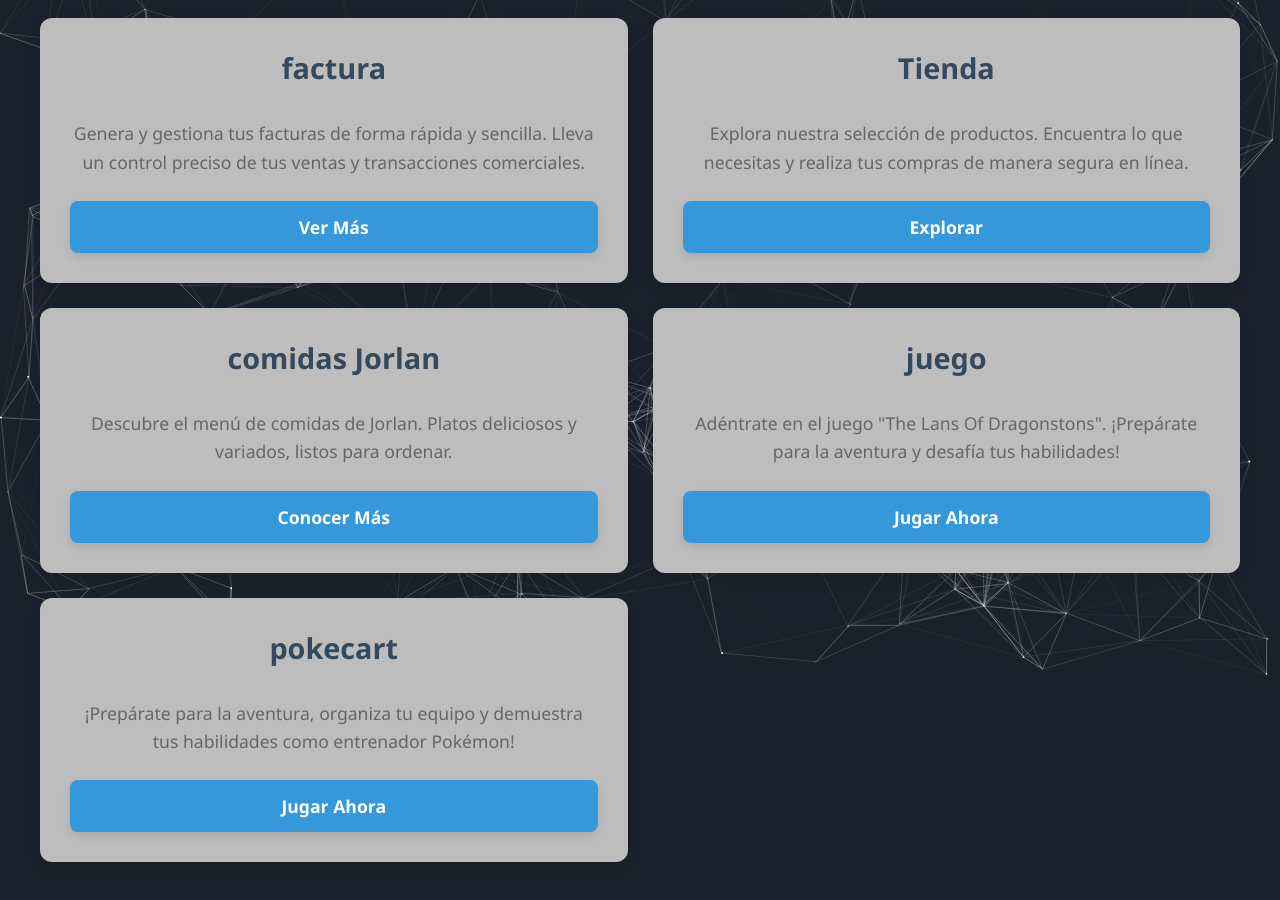
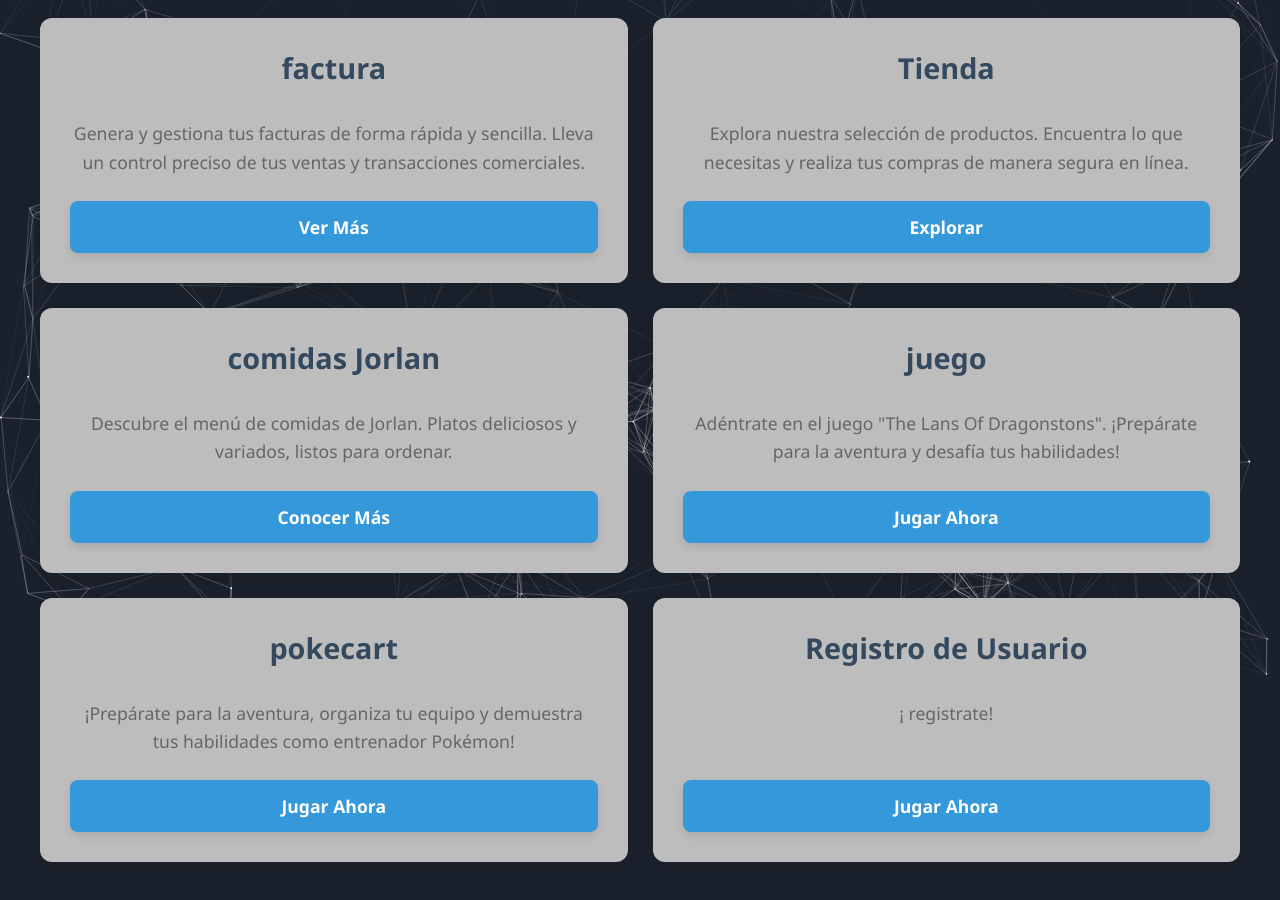
Before and after one commit to jeffersonarley/carts_proyect, a plain HTML site: page index.html in a window 1280 px wide. Shown: the part 124-1024 px from the top of the page. Drawn offline with nearby package versions, Linux system fonts and the light colour scheme.

Commit message:
registro subido

```diff
--- a/index.html
+++ b/index.html
@@ -41,7 +41,14 @@
         <h2>pokecart</h2>
         <p> ¡Prepárate para la aventura, organiza tu equipo y demuestra tus habilidades como entrenador Pokémon!</p>
         <a href=" https://jeffersonarley.github.io/pokemon_carts/" class="card-button" target="_blank">Jugar Ahora</a>
+
+      </div>
+        <div class="card" >
+        <h2>Registro de Usuario</h2>
+        <p> ¡ registrate!</p>
+        <a href="https://jeffersonarley.github.io/hjv/" class="card-button" target="_blank">Jugar Ahora</a>
     </div>
+
 </div>
 
 </div>
```
